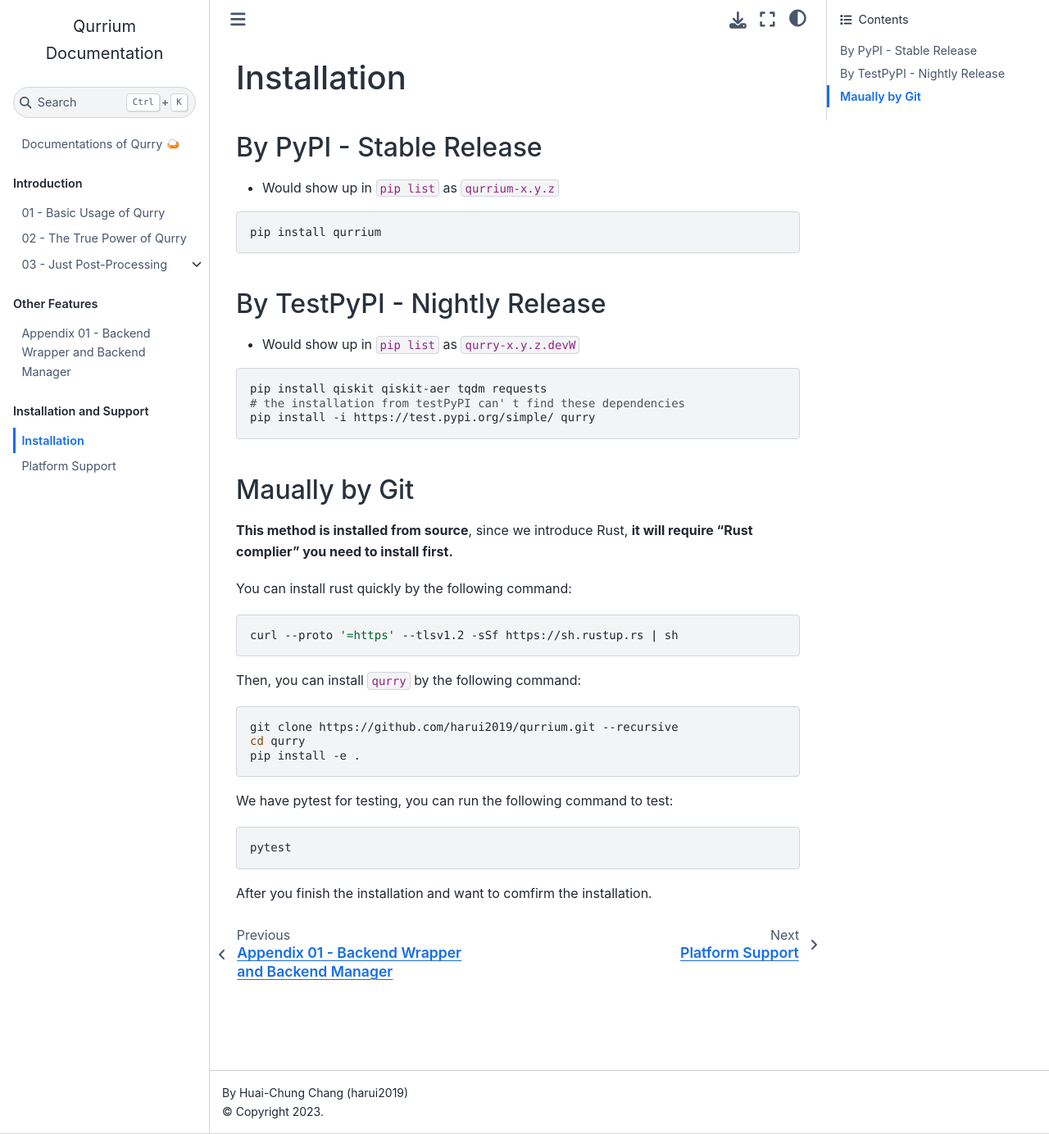
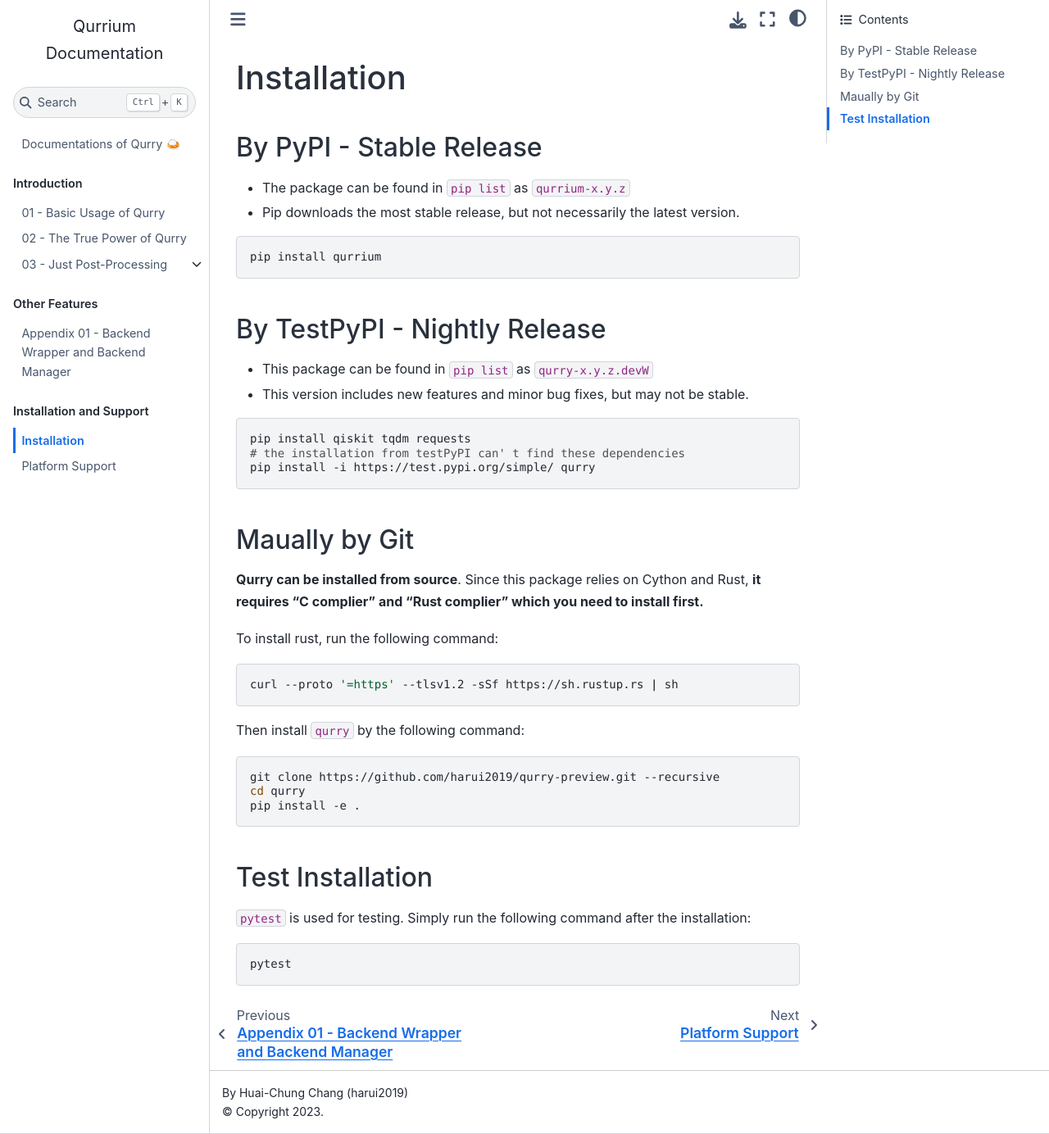
Before and after one commit to qurrium/qurrium_doc, a Jupyter Book: the page built from docs/installation/01_Installation.md, in a window 1280 px wide and 1384 px high. Shown: the whole window at 82% size. Built offline with Jupyter Book 1.0.4 settings and Sphinx 7.4.7 and the Sphinx Book theme 1.1.4, drawn with Linux system fonts in a browser that asks for light colours.

Commit message:
feat(installation): 01_Installation update

````diff
--- a/docs/installation/01_Installation.md
+++ b/docs/installation/01_Installation.md
@@ -2,7 +2,8 @@
 
 ## By PyPI - Stable Release
 
-- Would show up in `pip list` as `qurrium-x.y.z`
+- The package can be found in `pip list` as `qurrium-x.y.z`
+- Pip downloads the most stable release, but not necessarily the latest version.
 
 ```bash
 pip install qurrium
@@ -10,36 +11,37 @@
 
 ## By TestPyPI - Nightly Release
 
-- Would show up in `pip list` as `qurry-x.y.z.devW`
+- This package can be found in `pip list` as `qurry-x.y.z.devW`
+- This version includes new features and minor bug fixes, but may not be stable.
 
 ```bash
-pip install qiskit qiskit-aer tqdm requests
+pip install qiskit tqdm requests
 # the installation from testPyPI can' t find these dependencies
 pip install -i https://test.pypi.org/simple/ qurry
 ```
 
 ## Maually by Git
 
-**This method is installed from source**, since we introduce Rust, **it will require "Rust complier" you need to install first.**
+**Qurry can be installed from source**. Since this package relies on Cython and Rust, **it requires "C complier" and "Rust complier" which you need to install first.**
 
-You can install rust quickly by the following command:
+To install rust, run the following command:
 
 ```bash
 curl --proto '=https' --tlsv1.2 -sSf https://sh.rustup.rs | sh
 ```
 
-Then, you can install `qurry` by the following command:
+Then install `qurry` by the following command:
 
 ```bash
-git clone https://github.com/harui2019/qurrium.git --recursive
+git clone https://github.com/harui2019/qurry-preview.git --recursive
 cd qurry
 pip install -e .
 ```
 
-We have pytest for testing, you can run the following command to test:
+## Test Installation
+
+`pytest` is used for testing. Simply run the following command after the installation:
 
 ```bash
 pytest
 ```
-
-After you finish the installation and want to comfirm the installation.
````
